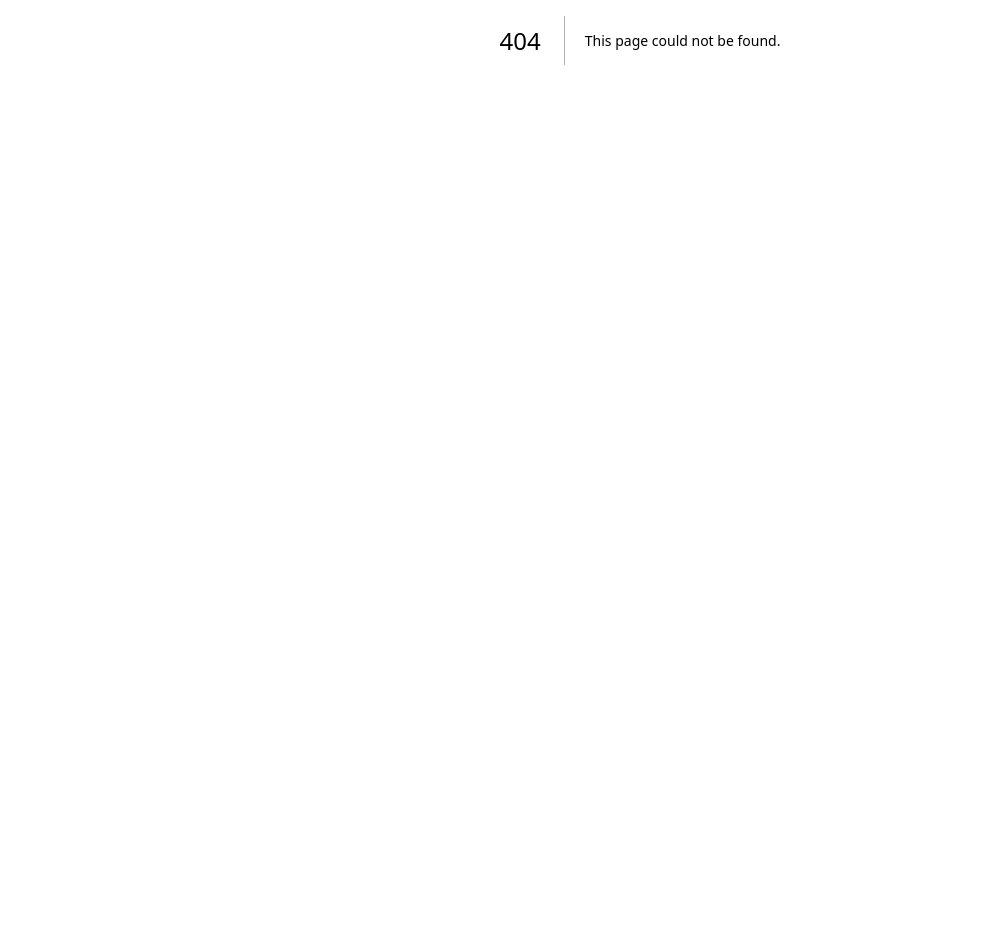
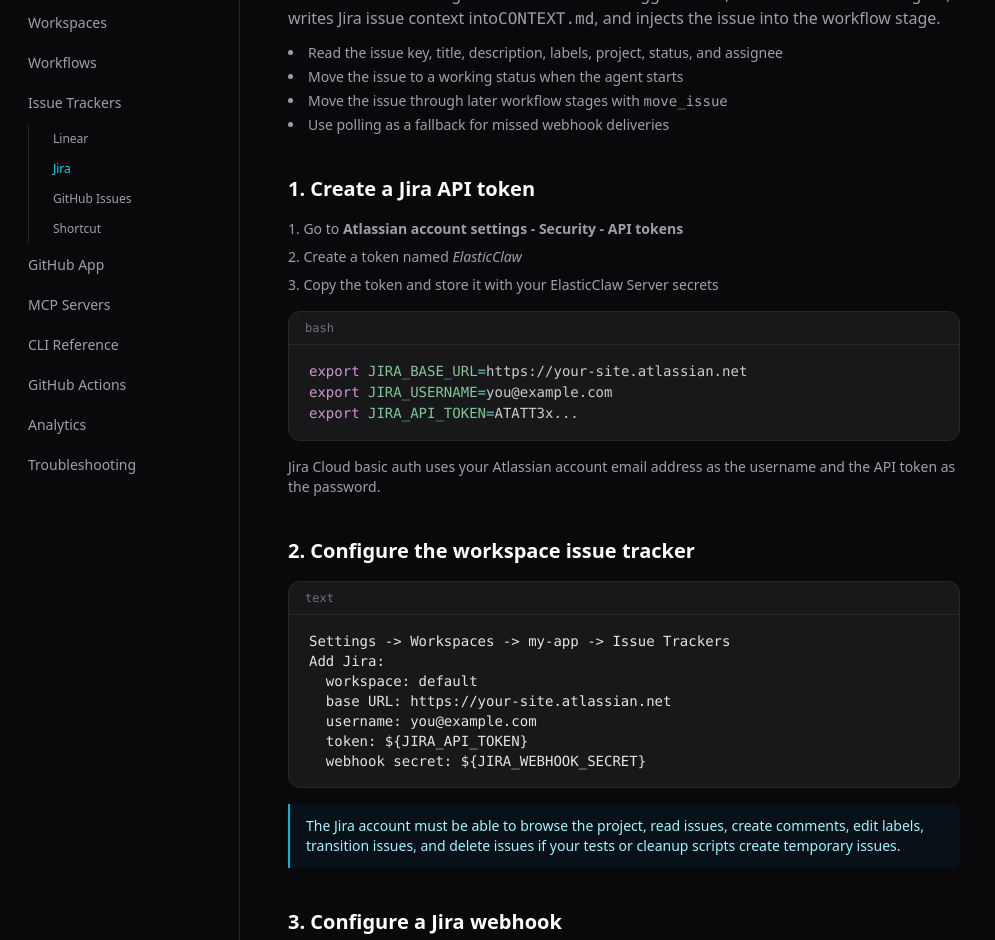
Before and after one commit to elasticclaw/elasticclaw.ai, a Next.js app: page /docs/jira-integration in a window 1280 px wide. Before the commit this address had no page. Shown: the part 360-1300 px from the top of the page, without its empty margins (0-995 px from the left). Before the commit the page ends 800 px from the top, so only its background shows below. Built offline with nearby package versions, Linux system fonts and the light colour scheme.

Commit message:
Add Jira integration docs

```diff
--- /dev/null
+++ b/src/app/docs/jira-integration/page.tsx
@@ -0,0 +1,169 @@
+import type { Metadata } from "next";
+import { DocsPage, CodeBlock, Section, Note } from "@/components/docs-page";
+
+export const metadata: Metadata = { title: "Jira Integration" };
+
+export default function JiraIntegrationPage() {
+  return (
+    <DocsPage
+      title="Jira Integration"
+      description="Connect ElasticClaw to Jira Cloud to start workflow agents when issues move into a configured status."
+    >
+      <Section title="How it works">
+        <p>
+          A Jira workflow watches issue update events for a project, status, label,
+          and assignee filter. When a matching issue moves into the trigger
+          status, ElasticClaw creates an agent, writes Jira issue context into
+          <code>CONTEXT.md</code>, and injects the issue into the workflow stage.
+        </p>
+        <ul className="list-disc list-inside space-y-1 text-sm text-zinc-400 mt-2">
+          <li>Read the issue key, title, description, labels, project, status, and assignee</li>
+          <li>Move the issue to a working status when the agent starts</li>
+          <li>Move the issue through later workflow stages with <code>move_issue</code></li>
+          <li>Use polling as a fallback for missed webhook deliveries</li>
+        </ul>
+      </Section>
+
+      <Section title="1. Create a Jira API token">
+        <ol className="list-decimal list-inside space-y-2 text-sm text-zinc-400">
+          <li>Go to <strong>Atlassian account settings - Security - API tokens</strong></li>
+          <li>Create a token named <em>ElasticClaw</em></li>
+          <li>Copy the token and store it with your ElasticClaw Server secrets</li>
+        </ol>
+        <CodeBlock lang="bash">{`export JIRA_BASE_URL=https://your-site.atlassian.net
+export JIRA_USERNAME=you@example.com
+export JIRA_API_TOKEN=ATATT3x...`}</CodeBlock>
+        <p className="text-sm text-zinc-400 mt-2">
+          Jira Cloud basic auth uses your Atlassian account email address as the
+          username and the API token as the password.
+        </p>
+      </Section>
+
+      <Section title="2. Configure the workspace issue tracker">
+        <CodeBlock lang="text">{`Settings -> Workspaces -> my-app -> Issue Trackers
+Add Jira:
+  workspace: default
+  base URL: https://your-site.atlassian.net
+  username: you@example.com
+  token: \${JIRA_API_TOKEN}
+  webhook secret: \${JIRA_WEBHOOK_SECRET}`}</CodeBlock>
+        <Note>
+          The Jira account must be able to browse the project, read issues,
+          create comments, edit labels, transition issues, and delete issues if
+          your tests or cleanup scripts create temporary issues.
+        </Note>
+      </Section>
+
+      <Section title="3. Configure a Jira webhook">
+        <p>
+          Add a Jira webhook that sends issue update events to ElasticClaw Server.
+          The workspace-scoped URL is preferred when the webhook belongs to one
+          ElasticClaw workspace.
+        </p>
+        <ul className="list-disc list-inside space-y-1 text-sm text-zinc-400 mt-2">
+          <li>URL: <code>https://server.example.com/api/workspaces/my-app/webhooks/jira</code></li>
+          <li>Events: <strong>Issue updated</strong></li>
+          <li>Secret header: <code>X-ElasticClaw-Webhook-Secret: {"${JIRA_WEBHOOK_SECRET}"}</code></li>
+        </ul>
+        <p className="text-sm text-zinc-400 mt-2">
+          If one Jira webhook should fan out across all configured ElasticClaw
+          workspaces, use <code>https://server.example.com/api/integrations/jira/webhook</code>.
+          ElasticClaw will resolve matching Jira workflows globally.
+        </p>
+        <Note>
+          Jira Cloud webhook management is limited for personal API tokens. If
+          your Jira plan or app setup cannot add the custom secret header, leave
+          the workspace tracker webhook secret empty and restrict the endpoint at
+          the network layer.
+        </Note>
+      </Section>
+
+      <Section title="4. Create a workflow">
+        <p>
+          Jira workflows use <code>trigger.jira</code>. Project filters use the
+          Jira project key, such as <code>KAN</code> in <code>KAN-123</code>.
+        </p>
+        <CodeBlock lang="yaml">{`# .elasticclaw/workflows/jira-bugfix.yaml
+schema_version: v1
+name: jira-bugfix
+
+trigger:
+  jira:
+    event: status_changed
+    workspace: default
+    projects:
+      - KAN
+    states:
+      - "Ready for Agent"
+    labels:
+      - elasticclaw
+
+concurrency_group: jira-bugfix
+working_status: "Agent Working"
+
+stages:
+  - id: working
+    label: Working
+    entry: true
+    on_enter:
+      inject: |
+        Issue: {{.Issue.Identifier}} - {{.Issue.Title}}
+        URL: {{.Issue.URL}}
+
+        Read CONTEXT.md and start working.
+
+  - id: pr_opened
+    label: PR Opened
+    triggers:
+      - message_contains: "[DONE]"
+    on_enter:
+      move_issue: "In Review"
+
+  - id: merged
+    label: Merged
+    triggers:
+      - pr_merged: {}
+    on_enter:
+      move_issue: Done
+    terminal: true`}</CodeBlock>
+        <p className="text-sm text-zinc-400 mt-2">
+          <code>working_status</code> moves the Jira issue as soon as the agent
+          starts. Later stages can move the same issue with <code>move_issue</code>.
+        </p>
+      </Section>
+
+      <Section title="5. Push the workflow">
+        <CodeBlock lang="bash">{`elasticclaw workspace push my-app
+elasticclaw workflow push --workspace my-app .elasticclaw/workflows/jira-bugfix.yaml`}</CodeBlock>
+      </Section>
+
+      <Section title="Template variables">
+        <p className="text-sm text-zinc-400">
+          In <code>stages[].on_enter.inject</code>, automatic Jira workflows
+          expose this issue object:
+        </p>
+        <div className="space-y-2 text-sm text-zinc-400 mt-2">
+          <p><code className="text-cyan-300">{"{{.Issue.Identifier}}"}</code> - Jira issue key, such as <code>KAN-123</code>.</p>
+          <p><code className="text-cyan-300">{"{{.Issue.Title}}"}</code> - Jira issue summary.</p>
+          <p><code className="text-cyan-300">{"{{.Issue.URL}}"}</code> - Browser URL for the issue.</p>
+          <p><code className="text-cyan-300">{"{{.Issue.Description}}"}</code> - Jira issue description.</p>
+        </div>
+      </Section>
+
+      <Section title="Polling fallback">
+        <p className="text-sm text-zinc-400">
+          ElasticClaw also polls Jira for recently updated matching issues. The
+          polling path uses the same project, status, label, and assignee filters
+          as webhooks, and claw creation is deduplicated so a webhook and poll
+          for the same issue do not create two agents.
+        </p>
+      </Section>
+
+      <Note>
+        Jira status names and transition names are workspace-specific. Use exact
+        names from your Jira workflow for <code>states</code>,{" "}
+        <code>working_status</code>, and <code>move_issue</code>.
+      </Note>
+    </DocsPage>
+  );
+}
--- a/src/app/docs/layout.tsx
+++ b/src/app/docs/layout.tsx
@@ -76,6 +76,7 @@
     label: "Issue Trackers",
     children: [
       { href: "/docs/linear-integration", label: "Linear" },
+      { href: "/docs/jira-integration", label: "Jira" },
       { href: "/docs/github-issues", label: "GitHub Issues" },
       { href: "/docs/shortcut-integration", label: "Shortcut" },
     ],
--- a/src/app/docs/page.tsx
+++ b/src/app/docs/page.tsx
@@ -14,7 +14,7 @@
       <Section title="What is ElasticClaw?">
         <p>
           ElasticClaw turns external events into repeatable coding workflows. A
-          workflow can watch Linear, GitHub Issues, Shortcut, webhooks, GitHub
+          workflow can watch Linear, Jira, GitHub Issues, Shortcut, webhooks, GitHub
           releases, or any other signal you want to use as a trigger; start the
           right agent from the right workspace; grant scoped GitHub access; drive
           the pull request through review and CI; and tear down the workspace
@@ -72,7 +72,7 @@
           <div className="rounded-lg border border-zinc-800 bg-zinc-900/45 p-4">
             <h3 className="font-semibold text-zinc-100">Work sources</h3>
             <p className="mt-1 text-sm text-zinc-400">
-              Issue trackers and event sources such as Linear, GitHub Issues,
+              Issue trackers and event sources such as Linear, Jira, GitHub Issues,
               Shortcut, webhooks, releases, and manual triggers.
             </p>
           </div>
@@ -115,6 +115,10 @@
             Connect an issue tracker such as{" "}
             <Link href="/docs/linear-integration" className="text-cyan-400 hover:underline">
               Linear
+            </Link>
+            ,{" "}
+            <Link href="/docs/jira-integration" className="text-cyan-400 hover:underline">
+              Jira
             </Link>
             ,{" "}
             <Link href="/docs/github-issues" className="text-cyan-400 hover:underline">
--- a/src/app/docs/stages/page.tsx
+++ b/src/app/docs/stages/page.tsx
@@ -137,7 +137,7 @@
           <p><code className="text-cyan-300">run</code> — Runs a command in the agent workspace and can persist stdout as structured output</p>
           <p><code className="text-cyan-300">dependency_updates</code> — Updates Go and npm dependencies with native tooling and persists structured output</p>
           <p><code className="text-cyan-300">judge</code> — Runs a model-backed review over bounded inputs and persists a verdict</p>
-          <p><code className="text-cyan-300">move_issue</code> — Moves the associated Linear, Shortcut, or GitHub issue. It accepts a status string or <code>{"{ status, issue_id }"}</code>.</p>
+          <p><code className="text-cyan-300">move_issue</code> — Moves the associated Linear, Jira, Shortcut, or GitHub issue. It accepts a status string or <code>{"{ status, issue_id }"}</code>.</p>
           <p><code className="text-cyan-300">close_issue: true</code> — Closes the associated GitHub issue</p>
           <p><code className="text-cyan-300">add_labels</code> — Adds labels to the associated GitHub issue</p>
           <p><code className="text-cyan-300">remove_labels</code> — Removes labels from the associated GitHub issue</p>
--- a/src/app/docs/web-ui/page.tsx
+++ b/src/app/docs/web-ui/page.tsx
@@ -67,7 +67,7 @@
           <li><strong>Providers</strong> — Daytona, Replicated CMX, exe.dev</li>
           <li><strong>LLM Keys</strong> — Named API keys with default model</li>
           <li><strong>GitHub Apps</strong> — App credentials with live permission checks</li>
-          <li><strong>Issue Trackers</strong> — Linear, Shortcut, GitHub Issues</li>
+          <li><strong>Issue Trackers</strong> — Linear, Jira, Shortcut, GitHub Issues</li>
           <li><strong>Workflows</strong> — Create, edit, enable/disable workflows</li>
           <li><strong>Secrets</strong> — Manage secret values (names only in UI, values hidden)</li>
           <li><strong>MCP Servers</strong> — Configure npx/uvx/docker/sse tool servers</li>
--- a/src/app/docs/workflows/page.tsx
+++ b/src/app/docs/workflows/page.tsx
@@ -86,6 +86,7 @@
           <p><code className="text-cyan-300">enabled</code> — Set false to pause the workflow.</p>
           <p><code className="text-cyan-300">trigger.github_issues</code> — GitHub Issues source. Supports issue events, repositories, states, labels, labelers, and assignee filters.</p>
           <p><code className="text-cyan-300">trigger.linear</code> — Linear source. Supports status-change events, states, team, labels, and assignee filters.</p>
+          <p><code className="text-cyan-300">trigger.jira</code> — Jira source. Supports status-change events, project keys, states, labels, and assignee filters.</p>
           <p><code className="text-cyan-300">provider</code> — Sandbox provider override for agents created by this workflow.</p>
           <p><code className="text-cyan-300">tags</code> and <code className="text-cyan-300">color</code> — Dashboard metadata for created agents.</p>
           <p><code className="text-cyan-300">secret_refs</code> — Environment variable to workspace secret name map.</p>
--- a/src/components/docs-search.tsx
+++ b/src/components/docs-search.tsx
@@ -28,8 +28,9 @@
   { title: "Secrets", href: "/docs/secrets", excerpt: "Manage workspace-scoped secrets with elasticclaw secret.", tags: ["secrets", "env", "config", "cli"] },
   { title: "MCP Servers", href: "/docs/mcp-servers", excerpt: "External tool servers configured in settings and enabled by workspaces.", tags: ["mcp", "tools", "servers"] },
   { title: "Authentication", href: "/docs/authentication", excerpt: "GitHub OAuth, UI password, access control.", tags: ["auth", "oauth", "security"] },
-  { title: "Workflows", href: "/docs/workflows", excerpt: "Run software workflows from issue trackers, webhooks, releases, and other events.", tags: ["workflows", "automation", "linear", "github", "webhooks", "releases", "triggers"] },
+  { title: "Workflows", href: "/docs/workflows", excerpt: "Run software workflows from issue trackers, webhooks, releases, and other events.", tags: ["workflows", "automation", "linear", "jira", "github", "webhooks", "releases", "triggers"] },
   { title: "Linear Integration", href: "/docs/linear-integration", excerpt: "Setting up Linear webhooks and workflows.", tags: ["linear", "integration", "webhook"] },
+  { title: "Jira Integration", href: "/docs/jira-integration", excerpt: "Setting up Jira Cloud webhooks, polling, and workflows.", tags: ["jira", "atlassian", "integration", "webhook", "polling"] },
   { title: "GitHub Issues", href: "/docs/github-issues", excerpt: "Setting up GitHub Issues webhooks and workflows.", tags: ["github", "issues", "integration"] },
   { title: "Shortcut Integration", href: "/docs/shortcut-integration", excerpt: "Setting up Shortcut webhooks and workflows.", tags: ["shortcut", "integration", "webhook"] },
   { title: "GitHub App", href: "/docs/github-integration", excerpt: "Workspace GitHub App setup for code access, commits, and pull requests.", tags: ["github", "app", "pr", "ci"] },
```
